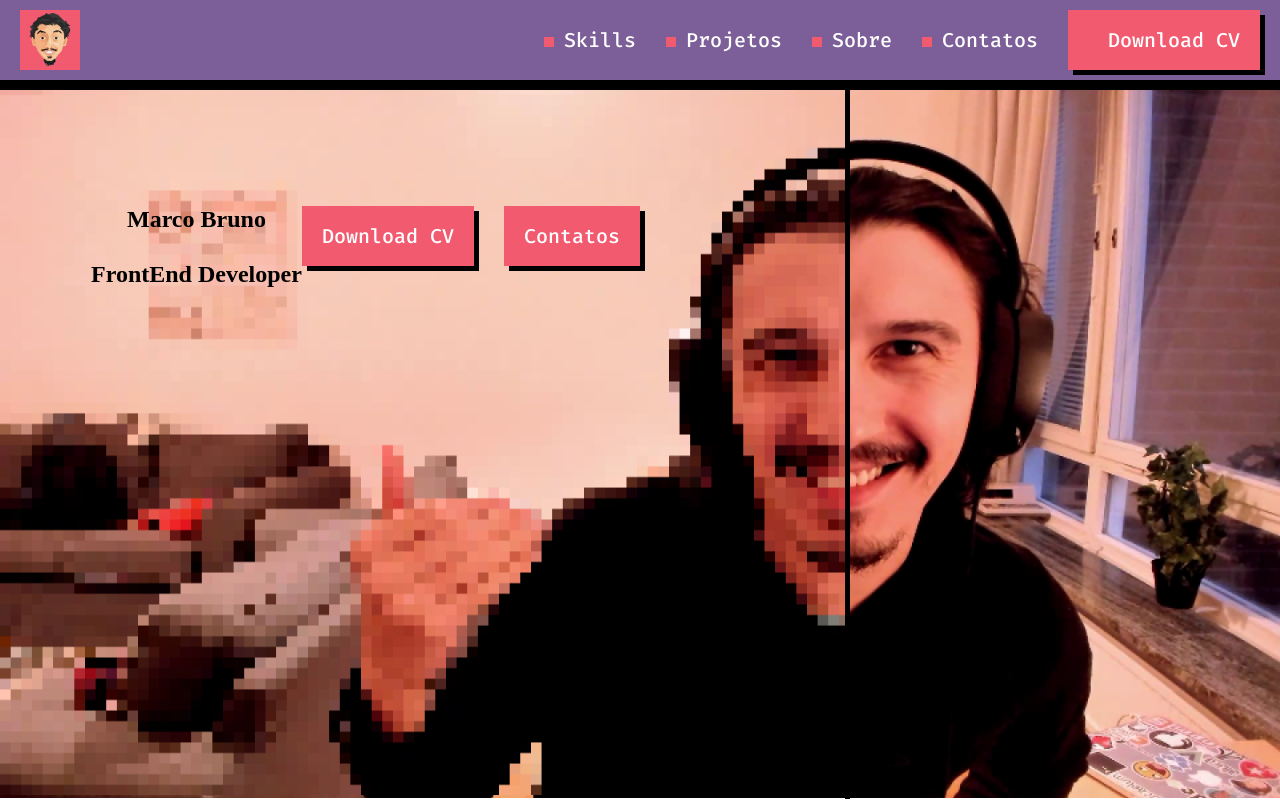
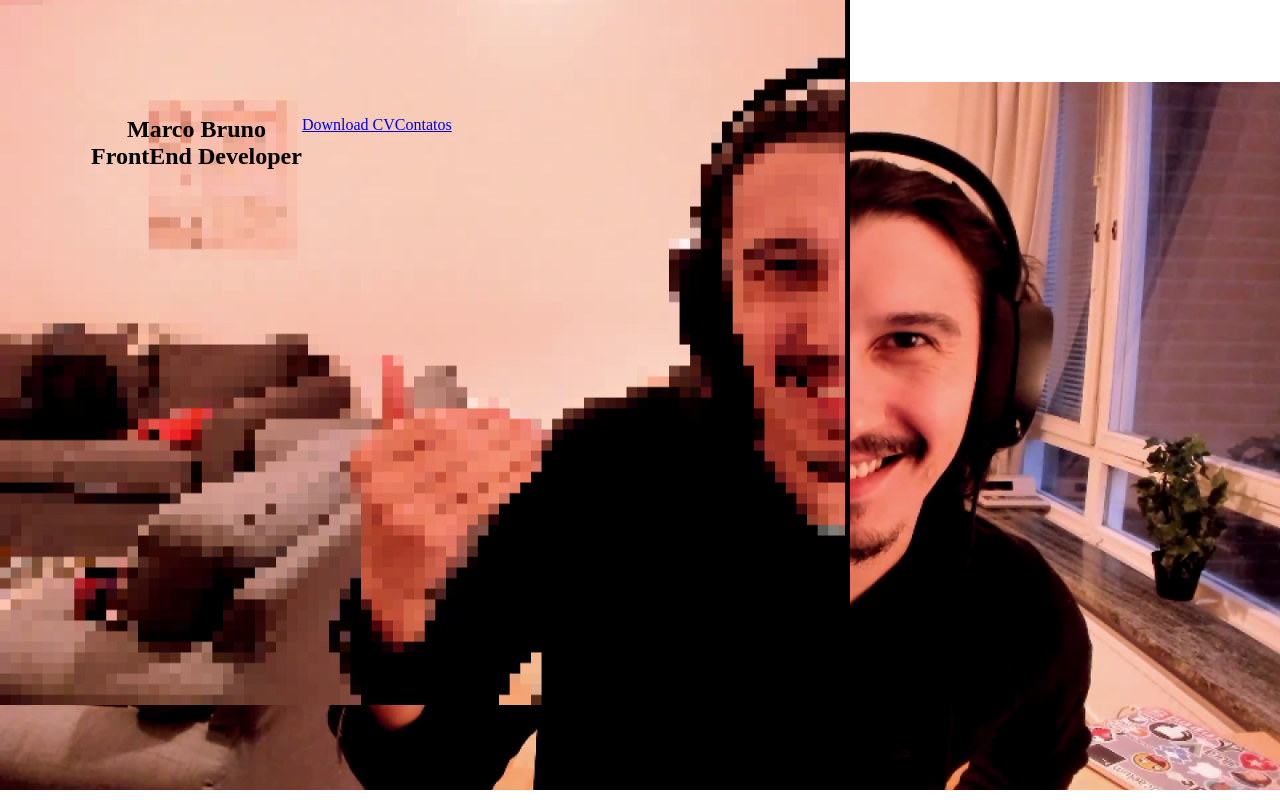
Before and after one commit to InstaRa/html-css-feliz, a plain HTML site: page index.html in a window 1280 px wide. Drawn offline with Linux system fonts and the light colour scheme.

Commit message:
Change index

```diff
--- a/assets/css/index.css
+++ b/assets/css/index.css
@@ -1,64 +1,3 @@
-header {
-    background-color: #7C5E99;
-    padding: 10px 20px;
-    border-bottom: 10px solid #000;
-
-    display: flex;
-    justify-content: space-between;
-}
-
-nav {
-    text-align: right;
-    display: inline-flex;
-    align-items: center;
-}
-
-.button,
-nav > a {
-    font-size: 20px;
-    font-weight: 500;
-    font-family: "Fira Code";
-    color: #fff;
-    margin-right: 30px;
-    text-decoration: none;
-}
-
-nav > a::before {
-    content: '';
-    display: inline-block;
-    width: 10px;
-    height: 10px;
-    background-color: #F25A70;
-    margin-right: 10px;
-}
-
-.button,
-#button {
-    background-color: #F25A70;
-    display: inline-block;
-    height: 60px;
-    line-height: 60px;
-    padding-left: 20px;
-    padding-right: 20px;
-    box-shadow: 5px 5px 0px #000;
-    transition: transform 100ms ease-in-out;
-}
-
-.button:hover,
-#button:hover {
-    transform: scale(1.1)
-}
-
-.button {
-    margin: 0;
-}
-
-.button + .button {
-    margin-left: 30px;
-}
-
-/* BANNER */
-.banner { position: relative; }
 
 .photo {
     width: 100%;
@@ -88,7 +27,3 @@ nav > a::before {
     justify-content: space-around;
     flex-wrap: wrap;
 }
-
-.actions h1 {
-    margin-bottom: 28px;
-}
```
